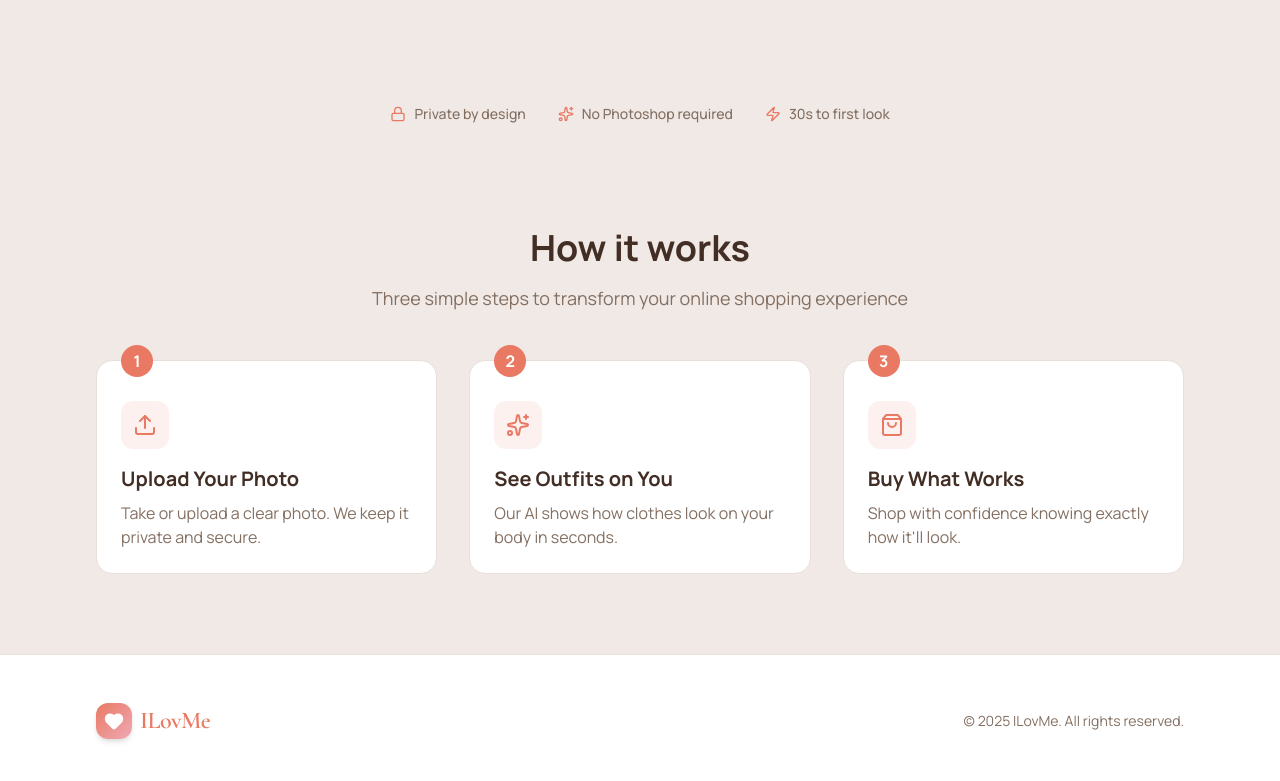
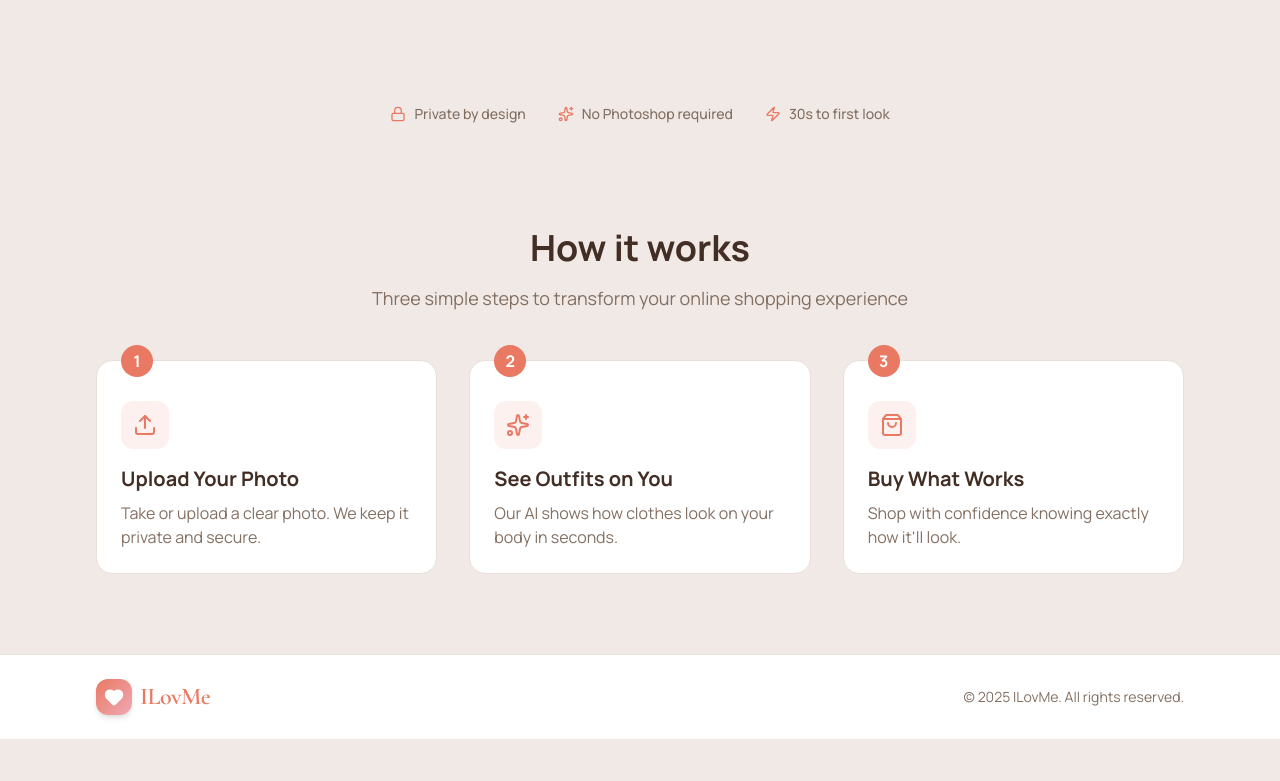
Before and after one commit to alyonabahaleisha/fitonme, a React (Vite) app: page / in a window 1280 px wide. Shown: the part 1480-2261 px from the top of the page. After the commit the page ends 2219 px from the top, so only its background shows below. Built offline with nearby package versions, Linux system fonts and the light colour scheme; no server answers; the database is empty.

Commit message:
Fix footer position and reduce height

```diff
--- a/src/components/Footer.tsx
+++ b/src/components/Footer.tsx
@@ -2,7 +2,7 @@ import { Heart } from "lucide-react";
 
 const Footer = () => {
     return (
-        <footer className="border-t border-border py-12 px-4 bg-white">
+        <footer className="border-t border-border py-6 px-4 bg-white">
             <div className="container mx-auto max-w-6xl">
                 <div className="flex flex-col md:flex-row justify-between items-center gap-4">
                     <div className="flex items-center gap-2">
--- a/src/components/Layout.tsx
+++ b/src/components/Layout.tsx
@@ -6,7 +6,7 @@ const Layout = () => {
     return (
         <div className="min-h-screen flex flex-col">
             <Navigation />
-            <main className="flex-grow">
+            <main className="flex-grow flex flex-col">
                 <Outlet />
             </main>
             <Footer />
--- a/src/pages/Closet.jsx
+++ b/src/pages/Closet.jsx
@@ -87,7 +87,7 @@ const Closet = () => {
     }
 
     return (
-        <div className="min-h-screen pt-24 pb-12 px-4 sm:px-6 lg:px-8 bg-gray-50">
+        <div className="flex-grow pt-24 pb-12 px-4 sm:px-6 lg:px-8 bg-gray-50">
             <div className="max-w-7xl mx-auto">
                 <div className="flex items-center justify-between mb-8">
                     <div>
```
